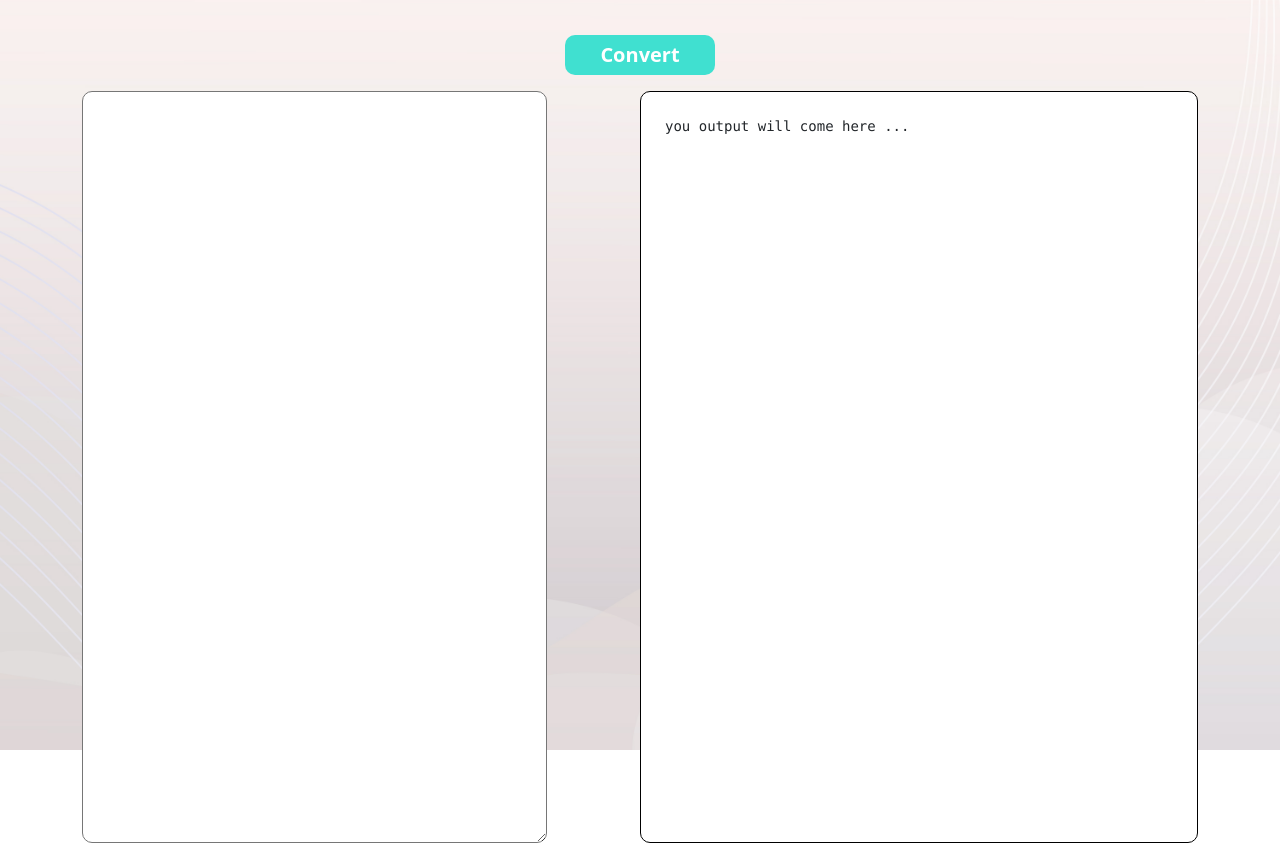
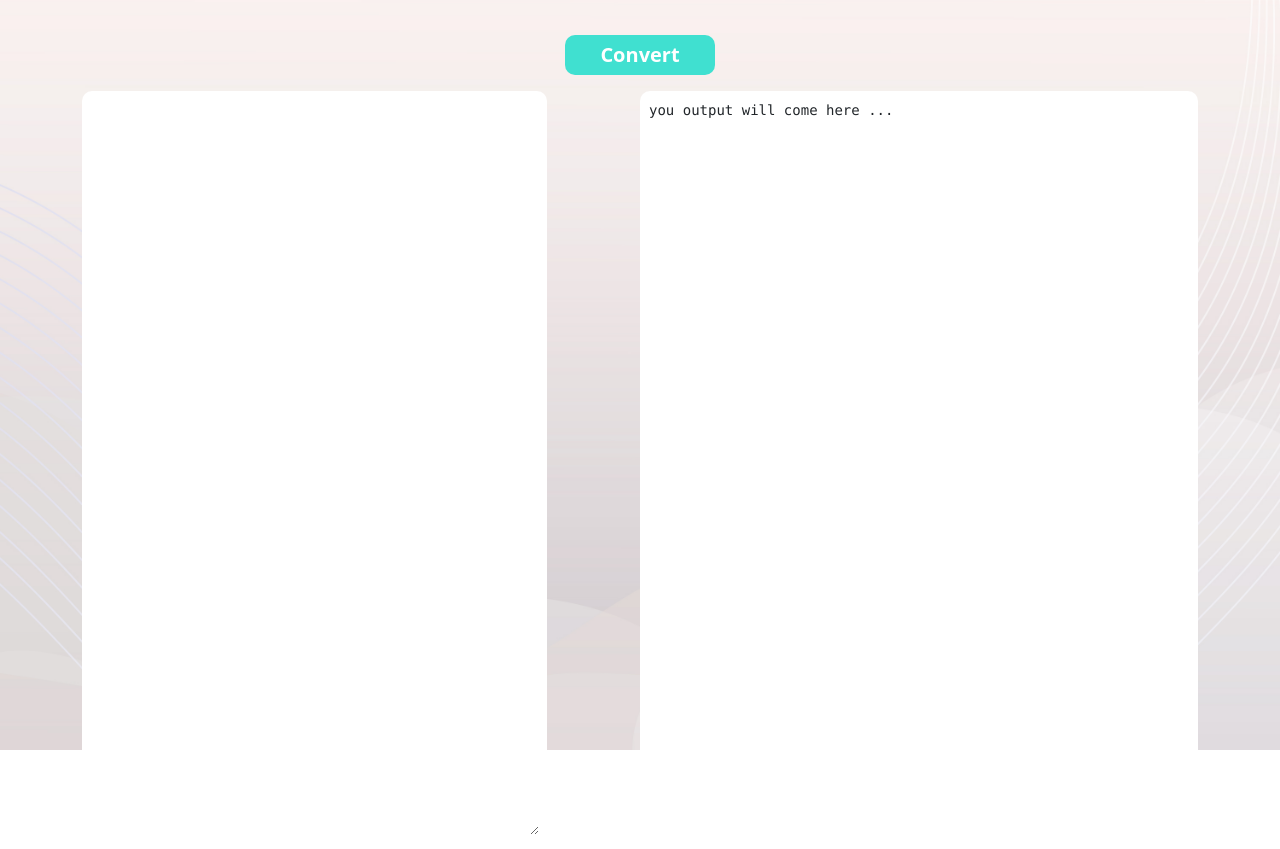
Before and after one commit to Commando16/SmallDevTool_JSON_beautifier, a plain HTML site: page index.html in a window 1280 px wide. Shown: the part 77-926 px from the top of the page. Drawn offline with nearby package versions, Linux system fonts and the light colour scheme.

Commit message:
fix: fixed UI

```diff
--- a/index.html
+++ b/index.html
@@ -27,10 +27,10 @@
           <button id="convert-button">Convert</button>
         </div>
         <div class="d-flex justify-content-between col-12 h-100">
-          <div class="col-5">
+          <div id="text-to-convert-input-parent-box" class="col-5 p-2">
             <textarea id="text-to-convert-input" class="col-12"></textarea>
           </div>
-          <div id="text-to-convert-output-parent-box" class="col-6 p-4">
+          <div id="text-to-convert-output-parent-box" class="col-6 p-2">
             <pre id="text-to-convert-output" class="col-12">you output will come here ...</pre>
           </div>
         </div>
--- a/style.css
+++ b/style.css
@@ -18,9 +18,16 @@ body{
     color: var(--primary_color);
 }
 
+#text-to-convert-input-parent-box{
+    background-color: white;
+    border-radius: var(--corner_radius);
+}
+
 #text-to-convert-input{
+    background-color: transparent;
     height: 100%;
-    border-radius: var(--corner_radius);
+    border: none;
+    outline: none;
 }
 
 #convert-button{
@@ -35,8 +42,31 @@ body{
 }
 
 #text-to-convert-output-parent-box{
-    height: 100%;
-    border: 1px solid black;
+    border: 1px solid transparent;
     border-radius: 10px;
     background-color: white;
+    overflow: auto;
 }
+
+::-webkit-scrollbar {
+    width: 5px;
+    height: 5px;
+    border-radius: 5px;
+}
+
+/* Track */
+::-webkit-scrollbar-track {
+    background: #f1f1f1;
+    border-radius: 5px;
+}
+
+/* Handle */
+::-webkit-scrollbar-thumb {
+    background: #888;
+    border-radius: 5px;
+}
+
+/* Handle on hover */
+::-webkit-scrollbar-thumb:hover {
+    background: #555;
+}
```
